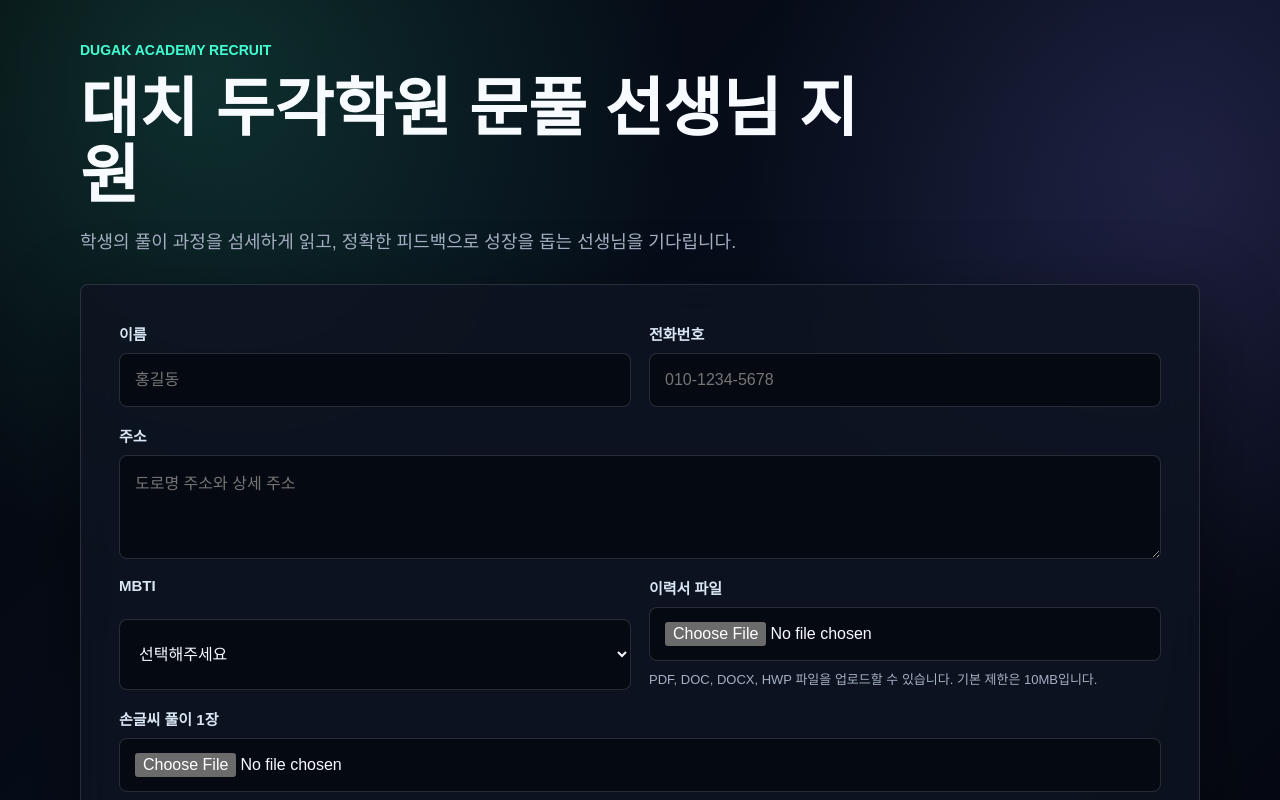
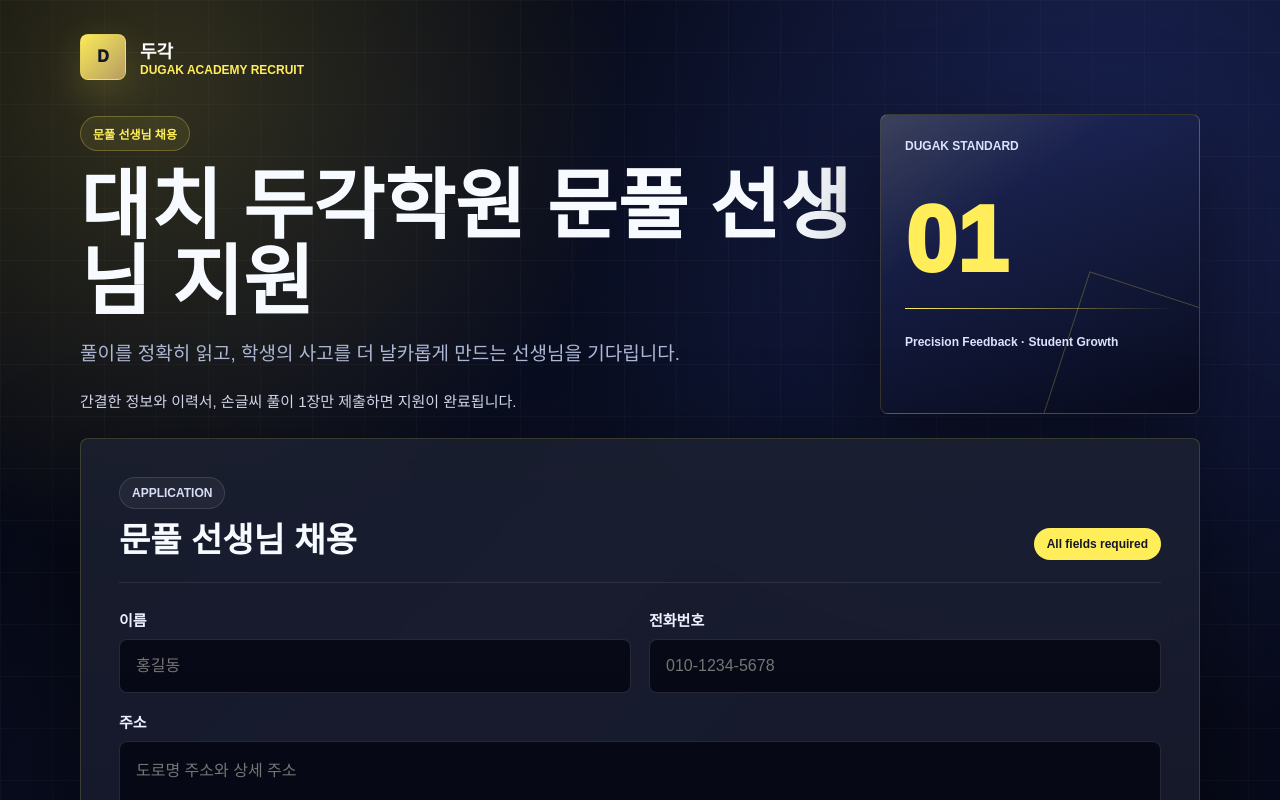
Before and after one commit to winsanai-sudo/dugakjogyo, a Next.js app: page / in a window 1280 px wide. Shown: the top 800 px of the page. Built offline with nearby package versions, Linux system fonts and the light colour scheme.

Commit message:
Polish Dugak branded application design

```diff
--- a/app/globals.css
+++ b/app/globals.css
@@ -1,17 +1,21 @@
 :root {
   color-scheme: dark;
-  --bg: #05070f;
-  --panel: rgba(14, 20, 34, 0.82);
-  --panel-strong: #101727;
-  --line: rgba(255, 255, 255, 0.12);
+  --bg: #060817;
+  --panel: rgba(13, 18, 37, 0.78);
+  --panel-strong: #111a3f;
+  --line: rgba(255, 238, 90, 0.18);
   --text: #f7fbff;
-  --muted: #a6b0c3;
-  --mint: #41ffd2;
-  --violet: #9c7cff;
-  --coral: #ff7f73;
+  --muted: #aeb8d4;
+  --dugak-yellow: #ffee5a;
+  --dugak-navy: #202a60;
+  --dugak-blue: #3343a0;
+  --dugak-gold: #c5a96a;
+  --mint: #ffee5a;
+  --violet: #7685ff;
+  --coral: #ff8277;
   --danger: #ff6b7a;
   --ok: #5ff3a4;
-  --shadow: 0 24px 80px rgba(0, 0, 0, 0.42);
+  --shadow: 0 32px 100px rgba(0, 0, 0, 0.5);
 }
 
 * {
@@ -22,9 +26,17 @@ body {
   margin: 0;
   min-height: 100vh;
   background:
-    radial-gradient(circle at 16% 8%, rgba(65, 255, 210, 0.16), transparent 34%),
-    radial-gradient(circle at 92% 18%, rgba(156, 124, 255, 0.16), transparent 30%),
-    linear-gradient(135deg, #04050a 0%, #07101f 54%, #05070f 100%);
+    linear-gradient(rgba(255, 255, 255, 0.028) 1px, transparent 1px),
+    linear-gradient(90deg, rgba(255, 255, 255, 0.022) 1px, transparent 1px),
+    radial-gradient(circle at 12% 6%, rgba(255, 238, 90, 0.18), transparent 28%),
+    radial-gradient(circle at 88% 10%, rgba(51, 67, 160, 0.34), transparent 36%),
+    linear-gradient(135deg, #03040b 0%, #0a0f24 42%, #050714 100%);
+  background-size:
+    52px 52px,
+    52px 52px,
+    auto,
+    auto,
+    auto;
   color: var(--text);
   font-family:
     Arial,
@@ -47,47 +59,181 @@ textarea {
 .page-shell {
   width: min(1120px, calc(100% - 32px));
   margin: 0 auto;
-  padding: 42px 0;
+  padding: 34px 0 56px;
 }
 
 .hero {
   display: grid;
-  gap: 18px;
-  margin-bottom: 26px;
+  gap: 34px;
+  margin-bottom: 24px;
+}
+
+.brand-row {
+  display: flex;
+  align-items: center;
+  gap: 14px;
+}
+
+.brand-mark {
+  display: grid;
+  width: 46px;
+  height: 46px;
+  place-items: center;
+  border: 1px solid rgba(255, 238, 90, 0.5);
+  border-radius: 8px;
+  background:
+    linear-gradient(135deg, rgba(255, 238, 90, 0.98), rgba(197, 169, 106, 0.9));
+  color: #12172f;
+  font-weight: 1000;
+  box-shadow: 0 14px 40px rgba(255, 238, 90, 0.18);
+}
+
+.brand-name {
+  color: #ffffff;
+  font-size: 18px;
+  font-weight: 950;
 }
 
 .kicker {
-  color: var(--mint);
-  font-size: 14px;
+  color: var(--dugak-yellow);
+  font-size: 12px;
   font-weight: 800;
   letter-spacing: 0;
 }
 
+.hero-layout {
+  display: grid;
+  grid-template-columns: minmax(0, 1fr) 320px;
+  gap: 28px;
+  align-items: flex-end;
+}
+
+.hero-copy {
+  display: grid;
+  gap: 18px;
+}
+
+.hero-badge,
+.section-label,
+.required-note {
+  width: fit-content;
+  border: 1px solid rgba(255, 238, 90, 0.26);
+  border-radius: 999px;
+  background: rgba(255, 238, 90, 0.08);
+  color: var(--dugak-yellow);
+  padding: 8px 12px;
+  font-size: 12px;
+  font-weight: 900;
+}
+
 h1 {
   margin: 0;
-  max-width: 780px;
-  font-size: clamp(34px, 5vw, 64px);
-  line-height: 1.04;
+  max-width: 820px;
+  font-size: clamp(42px, 6vw, 78px);
+  line-height: 0.98;
+  letter-spacing: 0;
 }
 
 .lead {
   margin: 0;
-  max-width: 680px;
+  max-width: 720px;
   color: var(--muted);
-  font-size: 18px;
+  font-size: 19px;
+  line-height: 1.72;
+}
+
+.sub-lead {
+  margin: 0;
+  max-width: 700px;
+  color: #d9def4;
+  font-size: 15px;
   line-height: 1.7;
 }
 
+.hero-panel {
+  min-height: 300px;
+  border: 1px solid rgba(255, 238, 90, 0.18);
+  border-radius: 8px;
+  background:
+    linear-gradient(145deg, rgba(255, 238, 90, 0.13), transparent 32%),
+    linear-gradient(160deg, rgba(32, 42, 96, 0.92), rgba(8, 11, 27, 0.92));
+  box-shadow: var(--shadow);
+  padding: 24px;
+  position: relative;
+  overflow: hidden;
+}
+
+.hero-panel::after {
+  content: "";
+  position: absolute;
+  inset: auto -40px -64px auto;
+  width: 180px;
+  height: 180px;
+  border: 1px solid rgba(255, 238, 90, 0.24);
+  transform: rotate(18deg);
+}
+
+.panel-label,
+.panel-caption {
+  color: #dce2ff;
+  font-size: 12px;
+  font-weight: 850;
+}
+
+.panel-score {
+  margin-top: 46px;
+  color: var(--dugak-yellow);
+  font-size: 92px;
+  font-weight: 1000;
+  line-height: 0.9;
+}
+
+.panel-line {
+  width: 100%;
+  height: 1px;
+  margin: 26px 0;
+  background: linear-gradient(90deg, var(--dugak-yellow), transparent);
+}
+
 .card {
-  border: 1px solid var(--line);
+  border: 1px solid rgba(255, 238, 90, 0.16);
   border-radius: 8px;
-  background: var(--panel);
+  background:
+    linear-gradient(180deg, rgba(255, 255, 255, 0.055), rgba(255, 255, 255, 0.02)),
+    var(--panel);
   box-shadow: var(--shadow);
   backdrop-filter: blur(18px);
 }
 
 .form-card {
   padding: clamp(20px, 4vw, 38px);
+}
+
+.form-header {
+  display: flex;
+  align-items: flex-end;
+  justify-content: space-between;
+  gap: 16px;
+  margin-bottom: 26px;
+  padding-bottom: 22px;
+  border-bottom: 1px solid rgba(255, 255, 255, 0.09);
+}
+
+.form-header h2 {
+  margin: 12px 0 0;
+  font-size: clamp(24px, 3vw, 34px);
+  line-height: 1.15;
+}
+
+.section-label {
+  border-color: rgba(255, 255, 255, 0.12);
+  background: rgba(255, 255, 255, 0.045);
+  color: #d7def8;
+}
+
+.required-note {
+  color: #151727;
+  background: var(--dugak-yellow);
 }
 
 .grid {
@@ -106,9 +252,9 @@ h1 {
 }
 
 label {
-  color: #dbe6f5;
+  color: #edf1ff;
   font-size: 15px;
-  font-weight: 800;
+  font-weight: 900;
 }
 
 input,
@@ -116,12 +262,22 @@ select,
 textarea {
   width: 100%;
   min-height: 54px;
-  border: 1px solid rgba(255, 255, 255, 0.14);
+  border: 1px solid rgba(255, 255, 255, 0.13);
   border-radius: 8px;
-  background: rgba(5, 9, 18, 0.9);
+  background: rgba(4, 7, 18, 0.82);
   color: var(--text);
-  padding: 14px 15px;
+  padding: 15px 16px;
   outline: none;
+}
+
+input::file-selector-button {
+  border: 0;
+  border-radius: 7px;
+  margin-right: 12px;
+  background: rgba(255, 238, 90, 0.14);
+  color: var(--dugak-yellow);
+  padding: 9px 12px;
+  font-weight: 900;
 }
 
 textarea {
@@ -132,8 +288,8 @@ textarea {
 input:focus,
 select:focus,
 textarea:focus {
-  border-color: var(--mint);
-  box-shadow: 0 0 0 4px rgba(65, 255, 210, 0.14);
+  border-color: var(--dugak-yellow);
+  box-shadow: 0 0 0 4px rgba(255, 238, 90, 0.14);
 }
 
 .hint {
@@ -156,7 +312,7 @@ textarea:focus {
   width: 20px;
   min-height: 20px;
   margin-top: 2px;
-  accent-color: var(--mint);
+  accent-color: var(--dugak-yellow);
 }
 
 .primary-button,
@@ -176,8 +332,13 @@ textarea:focus {
 
 .primary-button {
   width: 100%;
-  color: #04110f;
-  background: linear-gradient(135deg, var(--mint), #6affea);
+  color: #11152b;
+  background: linear-gradient(135deg, #fff477, var(--dugak-yellow) 48%, #c5a96a);
+  box-shadow: 0 16px 42px rgba(255, 238, 90, 0.2);
+}
+
+.primary-button:hover {
+  filter: brightness(1.04);
 }
 
 .secondary-button {
@@ -221,8 +382,8 @@ textarea:focus {
   margin-bottom: 18px;
   place-items: center;
   border-radius: 50%;
-  background: rgba(65, 255, 210, 0.16);
-  color: var(--mint);
+  background: rgba(255, 238, 90, 0.16);
+  color: var(--dugak-yellow);
   font-size: 34px;
   font-weight: 900;
 }
@@ -331,6 +492,24 @@ td {
     grid-template-columns: 1fr;
   }
 
+  .hero-layout {
+    grid-template-columns: 1fr;
+  }
+
+  .hero-panel {
+    min-height: 210px;
+  }
+
+  .panel-score {
+    margin-top: 28px;
+    font-size: 68px;
+  }
+
+  .form-header {
+    align-items: flex-start;
+    flex-direction: column;
+  }
+
   .admin-top {
     align-items: stretch;
     flex-direction: column;
--- a/app/page.tsx
+++ b/app/page.tsx
@@ -3,6 +3,34 @@
 import { FormEvent, useState } from "react";
 import { useRouter } from "next/navigation";
 import { mbtiTypes } from "@/lib/validation";
+
+const copy = {
+  title: "\ub300\uce58 \ub450\uac01\ud559\uc6d0 \ubb38\ud480 \uc120\uc0dd\ub2d8 \uc9c0\uc6d0",
+  eyebrow: "DUGAK ACADEMY RECRUIT",
+  brand: "\ub450\uac01",
+  badge: "\ubb38\ud480 \uc120\uc0dd\ub2d8 \ucc44\uc6a9",
+  lead:
+    "\ud480\uc774\ub97c \uc815\ud655\ud788 \uc77d\uace0, \ud559\uc0dd\uc758 \uc0ac\uace0\ub97c \ub354 \ub0a0\uce74\ub86d\uac8c \ub9cc\ub4dc\ub294 \uc120\uc0dd\ub2d8\uc744 \uae30\ub2e4\ub9bd\ub2c8\ub2e4.",
+  subLead:
+    "\uac04\uacb0\ud55c \uc815\ubcf4\uc640 \uc774\ub825\uc11c, \uc190\uae00\uc528 \ud480\uc774 1\uc7a5\ub9cc \uc81c\ucd9c\ud558\uba74 \uc9c0\uc6d0\uc774 \uc644\ub8cc\ub429\ub2c8\ub2e4.",
+  name: "\uc774\ub984",
+  namePlaceholder: "\ud64d\uae38\ub3d9",
+  phone: "\uc804\ud654\ubc88\ud638",
+  address: "\uc8fc\uc18c",
+  addressPlaceholder: "\ub3c4\ub85c\uba85 \uc8fc\uc18c\uc640 \uc0c1\uc138 \uc8fc\uc18c",
+  choose: "\uc120\ud0dd\ud574\uc8fc\uc138\uc694",
+  resume: "\uc774\ub825\uc11c \ud30c\uc77c",
+  resumeHint: "PDF, DOC, DOCX, HWP \ud30c\uc77c\uc744 \uc5c5\ub85c\ub4dc\ud560 \uc218 \uc788\uc2b5\ub2c8\ub2e4. \uae30\ubcf8 \uc81c\ud55c\uc740 10MB\uc785\ub2c8\ub2e4.",
+  solution: "\uc190\uae00\uc528 \ud480\uc774 1\uc7a5",
+  solutionHint:
+    "\ud328\ub4dc \ud544\uae30, \ub178\ud2b8 \uc0ac\uc9c4, \uc2a4\uce94\ubcf8 \ubaa8\ub450 \uac00\ub2a5\ud569\ub2c8\ub2e4. PDF, JPG, PNG, WEBP, HEIC \ud30c\uc77c\uc744 \uc5c5\ub85c\ub4dc\ud574\uc8fc\uc138\uc694.",
+  consent:
+    "\uc9c0\uc6d0 \uac80\ud1a0\ub97c \uc704\ud55c \uac1c\uc778\uc815\ubcf4 \uc218\uc9d1 \ubc0f \uc81c\ucd9c \ud30c\uc77c \ubcf4\uad00\uc5d0 \ub3d9\uc758\ud569\ub2c8\ub2e4.",
+  submit: "\uc9c0\uc6d0\uc11c \uc81c\ucd9c",
+  submitting: "\uc81c\ucd9c \uc911...",
+  submitError: "\uc81c\ucd9c \uc911 \ubb38\uc81c\uac00 \ubc1c\uc0dd\ud588\uc2b5\ub2c8\ub2e4.",
+  networkError: "\ub124\ud2b8\uc6cc\ud06c \uc624\ub958\uac00 \ubc1c\uc0dd\ud588\uc2b5\ub2c8\ub2e4. \uc7a0\uc2dc \ud6c4 \ub2e4\uc2dc \uc2dc\ub3c4\ud574\uc8fc\uc138\uc694."
+};
 
 export default function ApplicantPage() {
   const router = useRouter();
@@ -25,13 +53,13 @@ export default function ApplicantPage() {
       const result = await response.json();
 
       if (!response.ok) {
-        setError(result.error ?? "제출 중 문제가 발생했습니다.");
+        setError(result.error ?? copy.submitError);
         return;
       }
 
       router.push("/complete");
     } catch {
-      setError("네트워크 오류가 발생했습니다. 잠시 후 다시 시도해주세요.");
+      setError(copy.networkError);
     } finally {
       setIsSubmitting(false);
     }
@@ -40,24 +68,51 @@ export default function ApplicantPage() {
   return (
     <main className="page-shell">
       <section className="hero">
-        <div className="kicker">DUGAK ACADEMY RECRUIT</div>
-        <h1>대치 두각학원 문풀 선생님 지원</h1>
-        <p className="lead">
-          학생의 풀이 과정을 섬세하게 읽고, 정확한 피드백으로 성장을 돕는 선생님을 기다립니다.
-        </p>
+        <div className="brand-row">
+          <div className="brand-mark" aria-hidden="true">
+            D
+          </div>
+          <div>
+            <div className="brand-name">{copy.brand}</div>
+            <div className="kicker">{copy.eyebrow}</div>
+          </div>
+        </div>
+
+        <div className="hero-layout">
+          <div className="hero-copy">
+            <span className="hero-badge">{copy.badge}</span>
+            <h1>{copy.title}</h1>
+            <p className="lead">{copy.lead}</p>
+            <p className="sub-lead">{copy.subLead}</p>
+          </div>
+          <div className="hero-panel" aria-hidden="true">
+            <div className="panel-label">DUGAK STANDARD</div>
+            <div className="panel-score">01</div>
+            <div className="panel-line" />
+            <div className="panel-caption">Precision Feedback · Student Growth</div>
+          </div>
+        </div>
       </section>
 
       <form className="card form-card" onSubmit={handleSubmit}>
         {error ? <div className="alert">{error}</div> : null}
 
+        <div className="form-header">
+          <div>
+            <div className="section-label">APPLICATION</div>
+            <h2>{copy.badge}</h2>
+          </div>
+          <span className="required-note">All fields required</span>
+        </div>
+
         <div className="grid">
           <div className="field">
-            <label htmlFor="name">이름</label>
-            <input id="name" name="name" placeholder="홍길동" required maxLength={40} />
+            <label htmlFor="name">{copy.name}</label>
+            <input id="name" name="name" placeholder={copy.namePlaceholder} required maxLength={40} />
           </div>
 
           <div className="field">
-            <label htmlFor="phone">전화번호</label>
+            <label htmlFor="phone">{copy.phone}</label>
             <input
               id="phone"
               name="phone"
@@ -69,15 +124,15 @@ export default function ApplicantPage() {
           </div>
 
           <div className="field full">
-            <label htmlFor="address">주소</label>
-            <textarea id="address" name="address" placeholder="도로명 주소와 상세 주소" required maxLength={220} />
+            <label htmlFor="address">{copy.address}</label>
+            <textarea id="address" name="address" placeholder={copy.addressPlaceholder} required maxLength={220} />
           </div>
 
           <div className="field">
             <label htmlFor="mbti">MBTI</label>
             <select id="mbti" name="mbti" required defaultValue="">
               <option value="" disabled>
-                선택해주세요
+                {copy.choose}
               </option>
               {mbtiTypes.map((type) => (
                 <option key={type} value={type}>
@@ -88,27 +143,25 @@ export default function ApplicantPage() {
           </div>
 
           <div className="field">
-            <label htmlFor="resume">이력서 파일</label>
+            <label htmlFor="resume">{copy.resume}</label>
             <input id="resume" name="resume" type="file" accept=".pdf,.doc,.docx,.hwp" required />
-            <p className="hint">PDF, DOC, DOCX, HWP 파일을 업로드할 수 있습니다. 기본 제한은 10MB입니다.</p>
+            <p className="hint">{copy.resumeHint}</p>
           </div>
 
           <div className="field full">
-            <label htmlFor="solution">손글씨 풀이 1장</label>
+            <label htmlFor="solution">{copy.solution}</label>
             <input id="solution" name="solution" type="file" accept=".pdf,.jpg,.jpeg,.png,.webp,.heic,.heif" required />
-            <p className="hint">
-              패드 필기, 노트 사진, 스캔본 모두 가능합니다. PDF, JPG, PNG, WEBP, HEIC 파일을 업로드해주세요.
-            </p>
+            <p className="hint">{copy.solutionHint}</p>
           </div>
         </div>
 
         <label className="consent">
           <input name="privacyConsent" type="checkbox" value="yes" required />
-          <span>지원 검토를 위한 개인정보 수집 및 제출 파일 보관에 동의합니다.</span>
+          <span>{copy.consent}</span>
         </label>
 
         <button className="primary-button" type="submit" disabled={isSubmitting}>
-          {isSubmitting ? "제출 중..." : "지원서 제출"}
+          {isSubmitting ? copy.submitting : copy.submit}
         </button>
       </form>
     </main>
```
